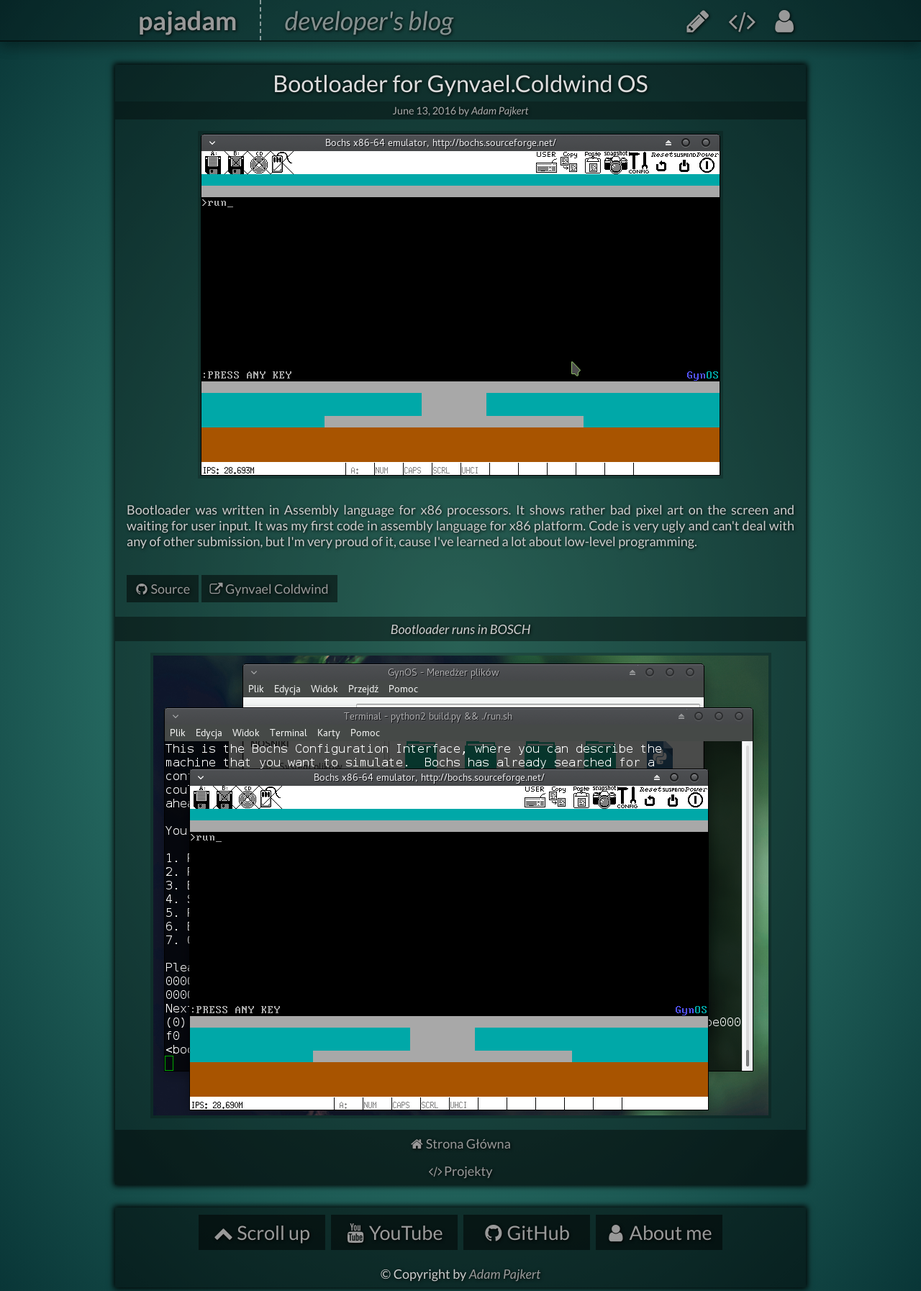
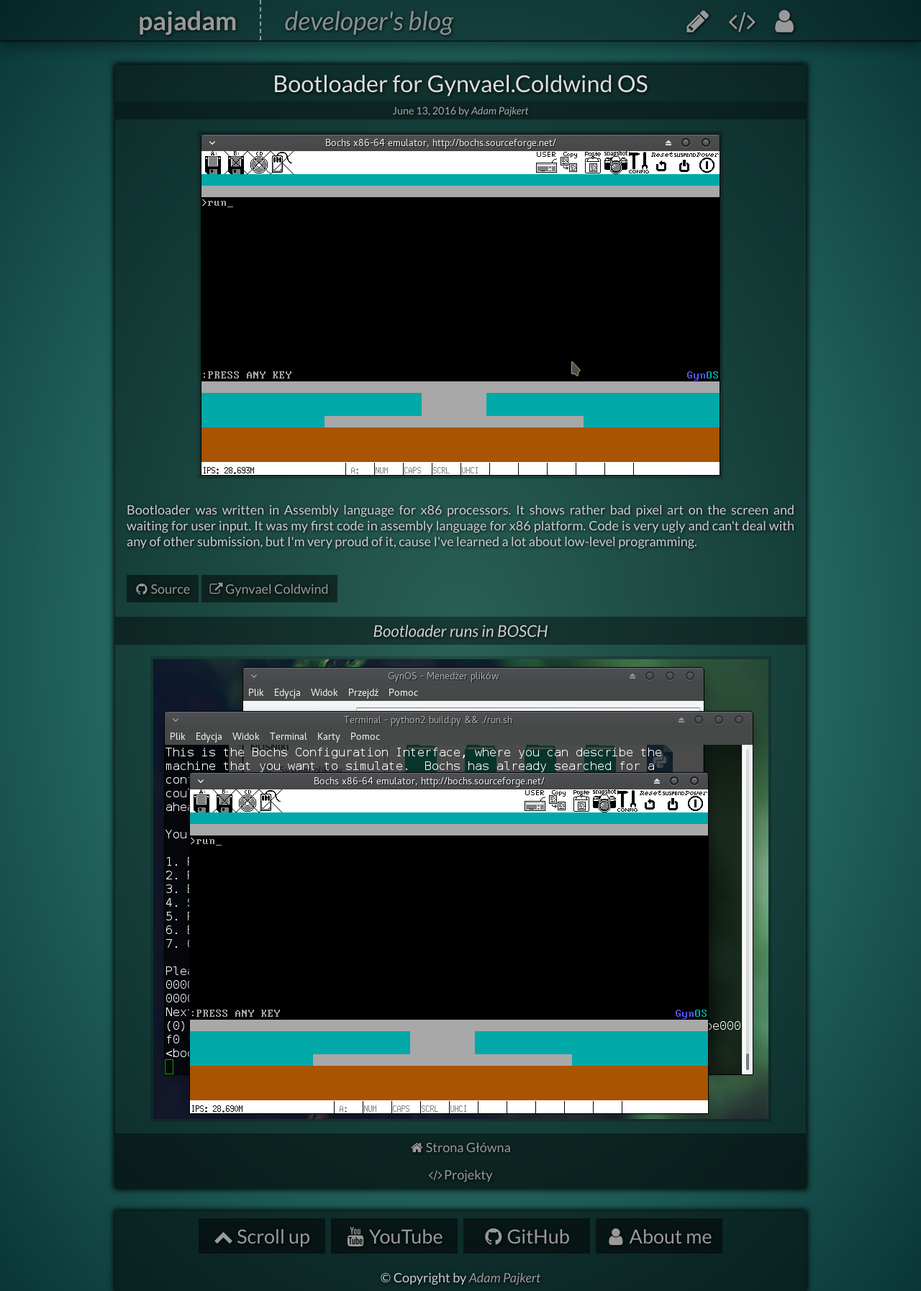
Before and after one commit to pajadam/blog.pajadam.me, a Jekyll site: the page built from _posts/projects/2016-06-13-Bootloader for Gynvael.Coldwind OS.markdown, in a window 1280 px wide. Shown: the whole page at 72% size. Built offline with Jekyll 4.4.1, drawn with Linux system fonts in a browser that asks for light colours.

Commit message:
Added post sub info bar style.

```diff
--- a/_sass/_post.scss
+++ b/_sass/_post.scss
@@ -49,8 +49,15 @@
 
 .post .text .info{
     padding: 6px 24px;
+    font-size: 1.25em;
     font-style: italic;
     background-color: rgba(0, 0, 0, .4);
+}
+
+.post .text .info.sub{
+    font-size: 1em;
+    font-weight: normal;
+    background-color: rgba(0, 0, 0, .3);
 }
 
 .post .text .link{
@@ -116,4 +123,8 @@
     .post .text p{
         padding: 12px;
     }
+
+    .post .text .info{
+        font-size: 1.1em;
+    }
 }
```
